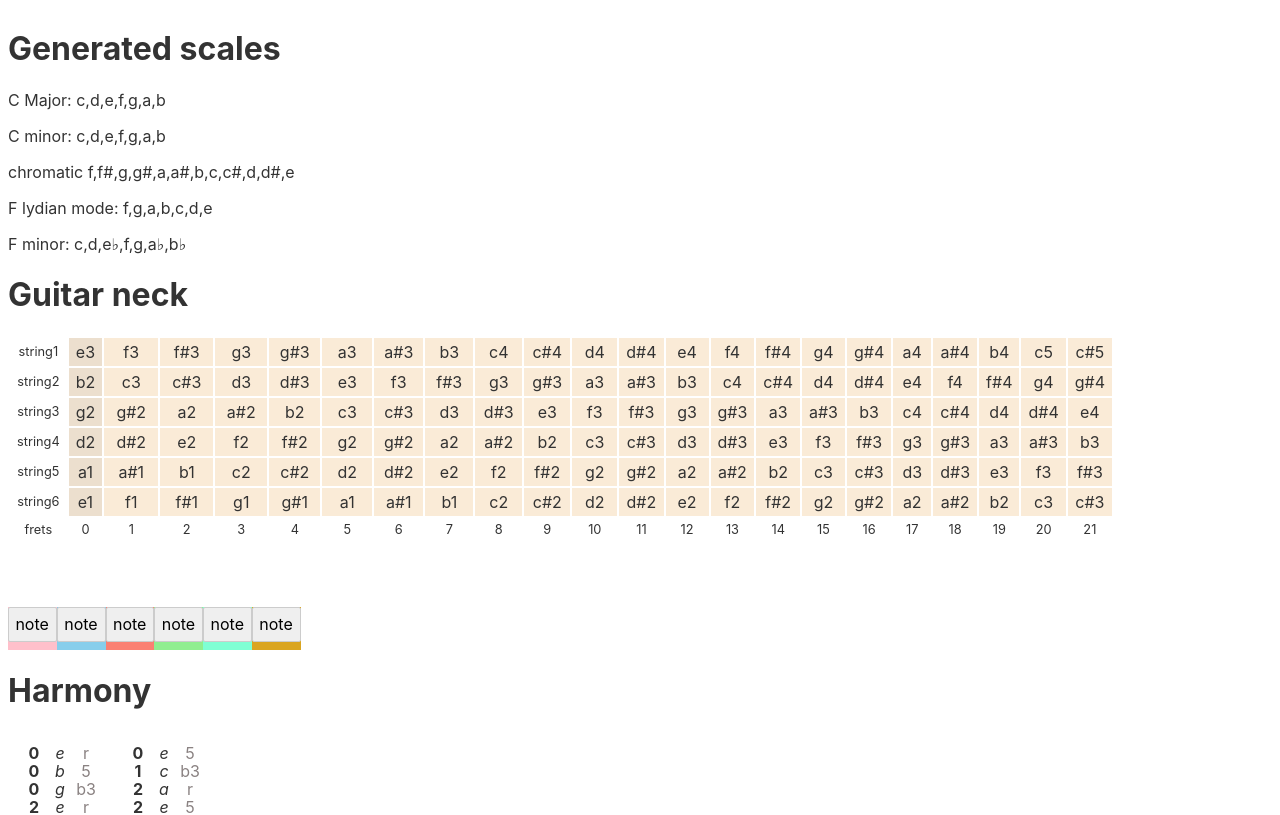
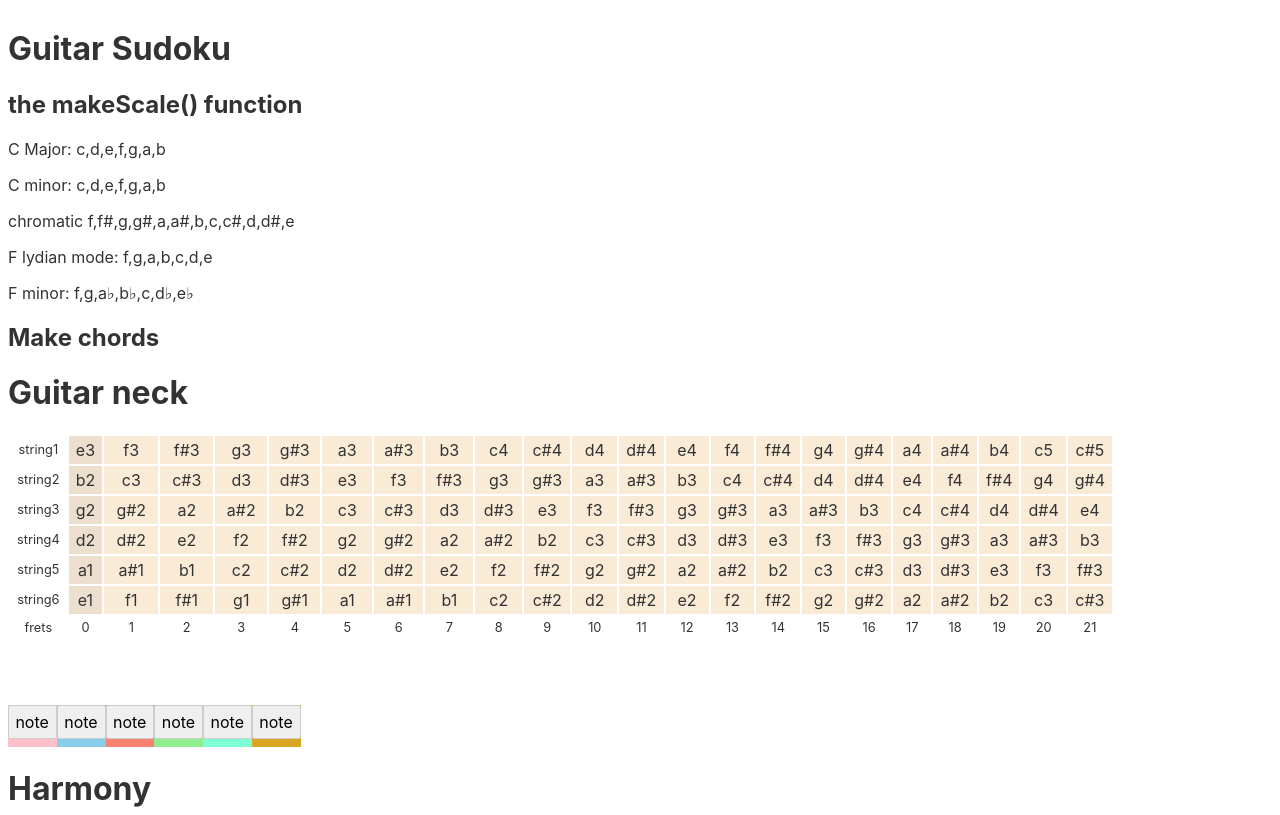
Before and after one commit to HEYROCKME/guitarSudoku, a Svelte app: page / in a window 1280 px wide. Shown: the top 815 px of the page. Built offline with nearby package versions, Linux system fonts and the light colour scheme.

Commit message:
Set up  functions redering to DOM(test)

```diff
--- a/src/App.svelte
+++ b/src/App.svelte
@@ -2,14 +2,38 @@
 import HarmonyGrid from './HarmonyGrid.svelte'
 import GuitarNeck from './GuitarNeck.svelte'
 import NoteSelector from './noteSelector.svelte';
-import ScaleToChord from './ScaleToChord.svelte';
+import {makeScale} from './ScaleToChord.svelte';
 
+
+import {getMode, makeChord} from './Functions.svelte'
+import { chromaticScales } from "./Constants.svelte";
+
+let cMajor = makeScale(chromaticScales.flats, "major")
+let cMinor = makeScale(chromaticScales.flats, "major")
+let fMinor = makeScale(getMode(chromaticScales.flats, 6), "minor")
+
+let chromatic = getMode(chromaticScales.sharps, 6)
+let fLydian = getMode(cMajor, 4)
+
+console.log(fMinor)
+let fMinorChords = []
 
 
 
 </script>
 
-<ScaleToChord/>
+<h1>Guitar Sudoku</h1>
+
+<h2>the makeScale() function</h2>
+
+<p>C Major: {cMajor}</p>
+<p>C minor: {cMinor}</p>
+<p>chromatic {chromatic}</p>
+<p>F lydian mode: {fLydian}</p>
+<p>F minor: {fMinor}</p>
+
+<h2>Make chords</h2>
+<p></p>
 
 <GuitarNeck/>
 <div class="selectors">
--- a/src/Functions.svelte
+++ b/src/Functions.svelte
@@ -14,7 +14,7 @@ export function getMode( scale: string[], scaleDegree: number) {
   let notes = scale.slice(0,scaleDegree - 1)
   let flippedNotes = scale.slice(- scale.length + (scaleDegree - 1))
   mode = notes.map(note => {flippedNotes.push(note)})
-  console.log(flippedNotes)
+//   console.log(flippedNotes)
   return flippedNotes
 
 }
--- a/src/ScaleToChord.svelte
+++ b/src/ScaleToChord.svelte
@@ -1,7 +1,7 @@
-<script lang="ts">
+<script lang="ts" context="module">
 
-import {getMode} from './Functions.svelte'
-import { chromaticScales } from "./Constants.svelte";
+// import {getMode} from './Functions.svelte'
+// import { chromaticScales } from "./Constants.svelte";
 
 let regex = /[a-z][b]\b/g
 
@@ -11,29 +11,29 @@ const scaleRecipies = {
 }
 
 
-function makeScale(chromatics : string[], scaleType: string) {
+export function makeScale(chromatics : string[], scaleType: string) {
     let scale = []
     if (scaleType === "major") {
         scaleRecipies.major.forEach(step => scale.push(chromatics[step -1]))
     } else {
-        scaleRecipies.minor.forEach(step => scale.push(chromaticScales.flats[step -1]))
+        scaleRecipies.minor.forEach(step => scale.push(chromatics[step -1]))
     }
 
    let newScale = scale.map((item) =>
    {return item.replace(regex, item[0] + "♭" )} )
 
-    console.log(newScale);
+    // console.log(newScale);
 
     return newScale
 
 }
 
-let cMajor = makeScale(chromaticScales.flats, "major")
-let cMinor = makeScale(chromaticScales.flats, "major")
-let fMinor = makeScale(getMode(chromaticScales.sharps, 6), "minor")
+// let cMajor = makeScale(chromaticScales.flats, "major")
+// let cMinor = makeScale(chromaticScales.flats, "major")
+// let fMinor = makeScale(getMode(chromaticScales.sharps, 6), "minor")
 
-let chromatic = getMode(chromaticScales.sharps, 6)
-let fLydian = getMode(cMajor, 4)
+// let chromatic = getMode(chromaticScales.sharps, 6)
+// let fLydian = getMode(cMajor, 4)
 
 
 
@@ -44,9 +44,9 @@ let fLydian = getMode(cMajor, 4)
 
 
 </script>
-<h1>Generated scales</h1>
+<!-- <h1>Generated scales</h1>
 <p>C Major: {cMajor}</p>
 <p>C minor: {cMinor}</p>
 <p>chromatic {chromatic}</p>
 <p>F lydian mode: {fLydian}</p>
-<p>F minor: {fMinor}</p>
+<p>F minor: {fMinor}</p> -->
```
